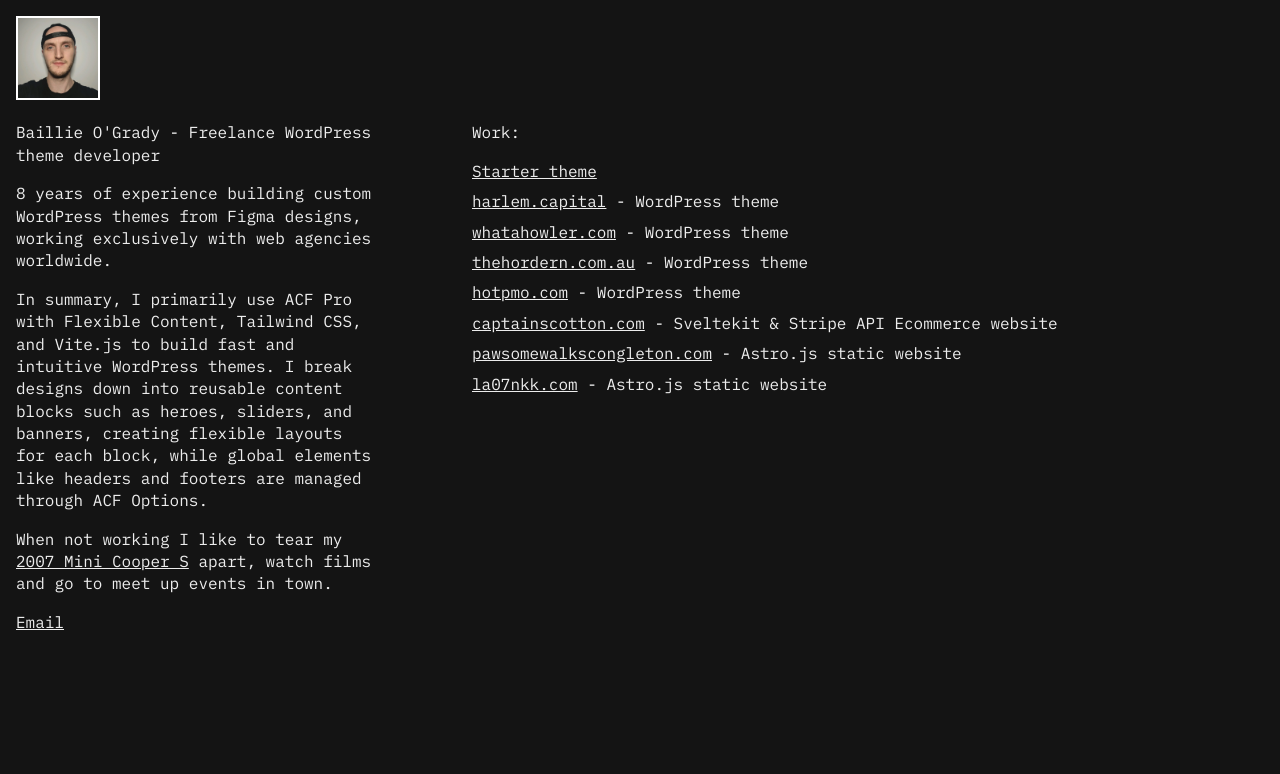
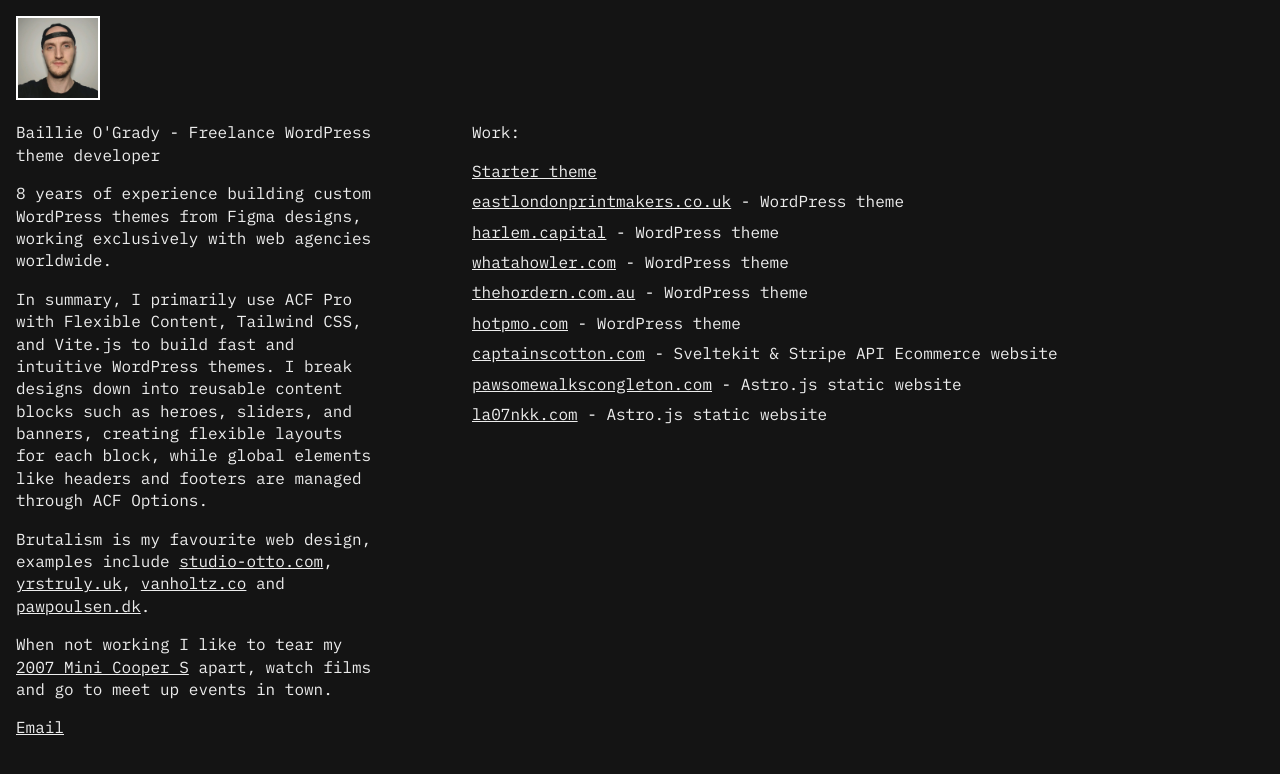
Before and after one commit to baillieogrady/portfolio, a plain HTML site: page index.html in a window 1280 px wide. Drawn offline with Linux system fonts and the light colour scheme.

Commit message:
update text

```diff
--- a/index.html
+++ b/index.html
@@ -1,11 +1,10 @@
-<!DOCTYPE html>
+<!doctype html>
 <html lang="en">
-
   <head>
-    <meta charset="UTF-8">
-    <meta name="viewport" content="width=device-width, initial-scale=1.0">
+    <meta charset="UTF-8" />
+    <meta name="viewport" content="width=device-width, initial-scale=1.0" />
     <title>Baillie O'Grady - Freelance WordPress Theme Developer</title>
-    <link rel="icon" type="image/svg+xml" href="favicon.svg">
+    <link rel="icon" type="image/svg+xml" href="favicon.svg" />
 
     <!-- styles -->
     <style>
@@ -136,7 +135,7 @@
       blockquote:after,
       q:before,
       q:after {
-            content: '';
+        content: "";
         content: none;
       }
 
@@ -147,9 +146,10 @@
     </style>
     <style>
       @font-face {
-            font-family: 'IBM Plex Mono';
-            src: url('./fonts/IBMPlexMono-Regular.woff2') format('woff2'),
-                url('./fonts/IBMPlexMono-Regular.woff') format('woff');
+        font-family: "IBM Plex Mono";
+        src:
+          url("./fonts/IBMPlexMono-Regular.woff2") format("woff2"),
+          url("./fonts/IBMPlexMono-Regular.woff") format("woff");
         font-weight: normal;
         font-style: normal;
         font-display: swap;
@@ -163,7 +163,7 @@
       }
 
       body {
-            font-family: 'IBM Plex Mono';
+        font-family: "IBM Plex Mono";
         background-color: var(--black);
         color: var(--grey);
       }
@@ -191,7 +191,8 @@
         border: 2px solid white;
 
         opacity: 0;
-            animation: fadeIn 1s ease forwards,
+        animation:
+          fadeIn 1s ease forwards,
           fadeOut 1.5s ease forwards 1.5s;
       }
 
@@ -215,59 +216,89 @@
     </style>
   </head>
 
-<body style="margin: var(--small-spacing); line-height: 1.4;">
-    <img src="./baillie-ogrady.png" alt="Baillie O'Grady"
-        style="max-width: 5rem; border: 2px solid white; margin-bottom: var(--small-spacing);" />
-    <div style="display: flex; flex-wrap: wrap; gap: 6rem;">
+  <body style="margin: var(--small-spacing); line-height: 1.4">
+    <img
+      src="./baillie-ogrady.png"
+      alt="Baillie O'Grady"
+      style="
+        max-width: 5rem;
+        border: 2px solid white;
+        margin-bottom: var(--small-spacing);
+      "
+    />
+    <div style="display: flex; flex-wrap: wrap; gap: 6rem">
       <div>
-            <div style="max-width: 360px;">
-                <p style="margin-bottom: var(--small-spacing);">
+        <div style="max-width: 360px">
+          <p style="margin-bottom: var(--small-spacing)">
             Baillie O'Grady - Freelance WordPress theme developer
           </p>
-                <p style="margin-bottom: var(--small-spacing);">
-                    8 years of experience building custom WordPress themes from Figma designs, working exclusively with web agencies worldwide.
+          <p style="margin-bottom: var(--small-spacing)">
+            8 years of experience building custom WordPress themes from Figma
+            designs, working exclusively with web agencies worldwide.
           </p>
-                <p style="margin-bottom: var(--small-spacing);">
-                    In summary, I primarily use ACF Pro with Flexible Content, Tailwind CSS, and Vite.js to build fast and intuitive WordPress themes. I break designs down into reusable content blocks such as heroes, sliders, and banners, creating flexible layouts for each block, while global elements like headers and footers are managed through ACF Options.
+          <p style="margin-bottom: var(--small-spacing)">
+            In summary, I primarily use ACF Pro with Flexible Content, Tailwind
+            CSS, and Vite.js to build fast and intuitive WordPress themes. I
+            break designs down into reusable content blocks such as heroes,
+            sliders, and banners, creating flexible layouts for each block,
+            while global elements like headers and footers are managed through
+            ACF Options.
           </p>
-                <p style="margin-bottom: var(--small-spacing);">
-                    When not working I like to tear my <a href="https://la07nkk.com">2007 Mini Cooper S</a> apart, watch films and go to meet up events in town.
+          <p style="margin-bottom: var(--small-spacing)">
+            Brutalism is my favourite web design, examples include
+            <a href="https://studio-otto.com/">studio-otto.com</a>,
+            <a href="https://www.yrstruly.uk/">yrstruly.uk</a>,
+            <a href="https://vanholtz.co/">vanholtz.co</a> and <a href="http://pawpoulsen.dk/">pawpoulsen.dk</a>.
+          </p>
+          <p style="margin-bottom: var(--small-spacing)">
+            When not working I like to tear my
+            <a href="https://la07nkk.com">2007 Mini Cooper S</a> apart, watch
+            films and go to meet up events in town.
           </p>
 
-                <p style="margin-bottom: var(--small-spacing);">
+          <p style="margin-bottom: var(--small-spacing)">
             <a href="mailto:hello@baillieogrady.com">Email</a>
           </p>
         </div>
       </div>
       <div>
-            <p style="margin-bottom: var(--small-spacing);">
-                Work:
-            </p>
-            <ul style="display: flex; flex-direction: column; gap: .5rem;">
+        <p style="margin-bottom: var(--small-spacing)">Work:</p>
+        <ul style="display: flex; flex-direction: column; gap: 0.5rem">
           <li>
-                    <a href="https://github.com/baillieogrady/starter-theme">Starter theme</a>
+            <a href="https://github.com/baillieogrady/starter-theme"
+              >Starter theme</a
+            >
           </li>
           <li>
-                    <a href="https://harlem.capital">harlem.capital</a> - WordPress theme
+            <a href="https://www.eastlondonprintmakers.co.uk/">eastlondonprintmakers.co.uk</a> - WordPress
+            theme
           </li>
           <li>
-                    <a href="https://whatahowler.com">whatahowler.com</a> - WordPress theme
+            <a href="https://harlem.capital">harlem.capital</a> - WordPress
+            theme
           </li>
           <li>
-                    <a href="https://thehordern.com.au">thehordern.com.au</a> - WordPress theme
+            <a href="https://whatahowler.com">whatahowler.com</a> - WordPress
+            theme
           </li>
           <li>
-                    <a href="https://hotpmo.com">hotpmo.com</a> - WordPress theme
+            <a href="https://thehordern.com.au">thehordern.com.au</a> -
+            WordPress theme
+          </li>
+          <li><a href="https://hotpmo.com">hotpmo.com</a> - WordPress theme</li>
+          <li>
+            <a href="https://captainscotton.com">captainscotton.com</a> -
+            Sveltekit & Stripe API Ecommerce website
           </li>
           <li>
-                    <a href="https://captainscotton.com">captainscotton.com</a> - Sveltekit & Stripe API Ecommerce
-                    website
+            <a href="https://pawsomewalkscongleton.com/"
+              >pawsomewalkscongleton.com</a
+            >
+            - Astro.js static website
           </li>
           <li>
-                    <a href="https://pawsomewalkscongleton.com/">pawsomewalkscongleton.com</a> - Astro.js static website
-                </li>
-                <li>
-                    <a href="https://la07nkk.com/">la07nkk.com</a> - Astro.js static website
+            <a href="https://la07nkk.com/">la07nkk.com</a> - Astro.js static
+            website
           </li>
         </ul>
       </div>
@@ -288,7 +319,6 @@
         "./images/squid-game.jpg",
       ];
 
-
       const activeImages = new Set();
 
       let hovering = false;
@@ -297,7 +327,7 @@
       let lastSpawnTime = 0;
 
       const MIN_DISTANCE = 35; // px
-        const MIN_TIME = 150;    // ms
+      const MIN_TIME = 150; // ms
 
       p.addEventListener("mouseenter", (e) => {
         hovering = true;
@@ -328,15 +358,14 @@
         if (distance < MIN_DISTANCE) return;
 
         // choose an image not currently active
-            const availableImages = images.filter(src => !activeImages.has(src));
+        const availableImages = images.filter((src) => !activeImages.has(src));
         if (availableImages.length === 0) return;
 
         // OPTIONAL randomness
         if (Math.random() > 0.5) return;
 
-            const src = availableImages[
-                Math.floor(Math.random() * availableImages.length)
-            ];
+        const src =
+          availableImages[Math.floor(Math.random() * availableImages.length)];
 
         const img = document.createElement("img");
         img.src = src;
@@ -364,5 +393,4 @@
       });
     </script>
   </body>
-
 </html>
```
Lines whose indentation alone changed are shown as unchanged.
